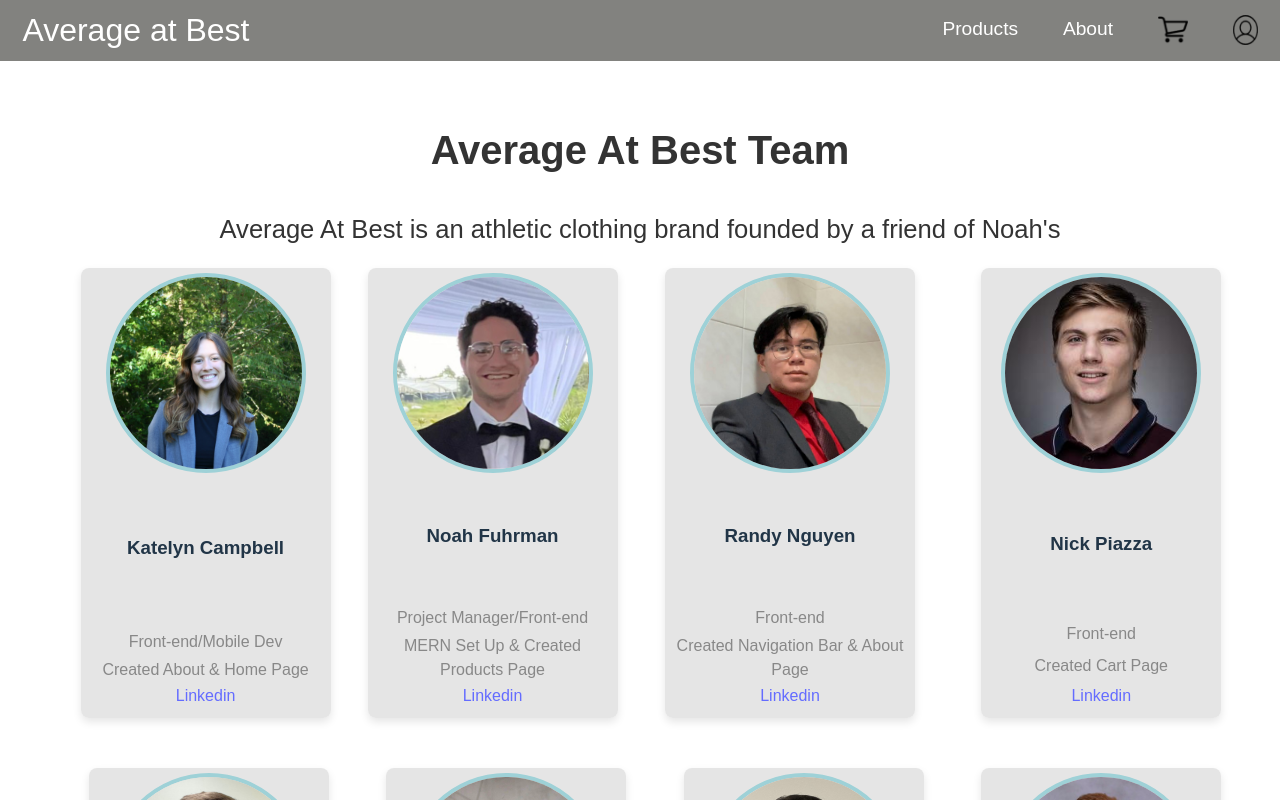
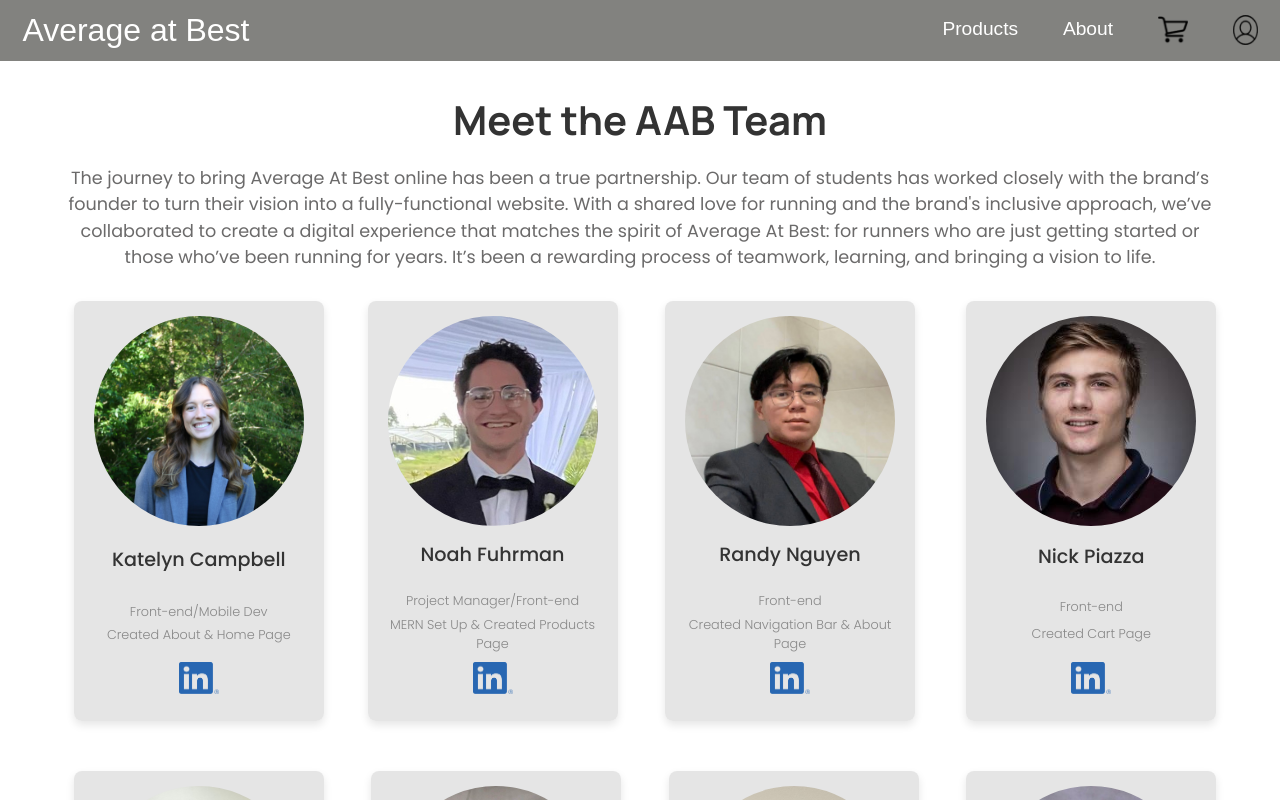
Before and after one commit to noahf909/GITMERN, a React (Vite) app in the folder AAB/: page /About in a window 1280 px wide. Built offline with nearby package versions, Linux system fonts and the light colour scheme.

Commit message:
Design Changes to About
Changing LinkedIn links to use logo, formatting changes

```diff
--- a/AAB/src/pages/About.css
+++ b/AAB/src/pages/About.css
@@ -7,7 +7,7 @@
 
   .section-white {
     background-color: #ffffff;
-    padding: 60px 20px;
+    padding: 30px 20px;
   }
 
   .container {
@@ -26,28 +26,31 @@
   /* Section Title */
   .section-title {
     font-size: 2.5rem;
-    margin-bottom: 30px;
     color: #333;
+    font-family: 'Manrope', sans-serif;
+    font-weight: 700;
     text-align: center;
+    margin-bottom: 15px;
   }
 
   .section-subtitle {
-    font-size: 1.6rem;
-    margin-bottom: 20px;
-    color: #333;
+    font-size: 1.1rem;
+    margin-bottom: 30px;
     text-align: center;
+    font-family: 'Poppins', sans-serif;
+    color: #6b6a6a;
   }
 
   /* Team Item */
   .team-item {
     background: #dbdbdbb9;
     border-radius: 8px;
-    padding: 5px;
+    padding: 15px;
     text-align: center;
     box-shadow: 0 4px 8px rgba(0, 0, 0, 0.1);
     margin: 0 15px 30px;
     transition: transform 0.2s;
-    height: 450px;
+    height: 420px;
     width: 100%;
     max-width: 250px;
     display: flex;
@@ -63,16 +66,16 @@
 
   /* Image */
   .team-item img {
-    width: 200px;
-    height: 200px;
-    border-radius: 50%; /* Circular image */
+    width: 210px;
+    height: 210px;
+    border-radius: 50%;
     margin-bottom: 5px;
-    border: 4px solid #9ed1d7; /* Border color */
   }
 
   /* Team Info */
   .team-info {
     margin-top: 5px;
+    margin-bottom: 5px;
     padding: 5px;
     word-wrap: break-word;
     overflow: hidden;
@@ -82,42 +85,24 @@
     justify-content: flex-start;
 }
 
-
-  .team-info h3 {
-    font-size: 1.2rem;
-    margin: 5px 0;
-  }
+.section-white h3 {
+  font-family: "Poppins", sans-serif;
+  font-weight: 500;
+  font-size: 1.2rem;
+  margin-bottom: 10px;
+  margin-top: 10px;
+  color: #333;
+  text-align: center;
+}
 
   .team-info p {
+    font-family: "Poppins", sans-serif;
+    font-weight: 300;
+    font-size: 0.8rem;
     color: #888;
     margin: 2px 0;
     word-wrap: break-word;
-
   }
-
-  /* Social Icons */
-  .team-icon {
-    list-style: none;
-    padding: 0;
-    display: flex;
-    justify-content: center;
-  }
-
-  .team-icon li {
-    margin: 0 10px;
-  }
-
-  .team-icon a {
-    text-decoration: none;
-    color: #4caf50; /* Adjust link color */
-    font-size: 1.5rem;
-    transition: color 0.2s;
-  }
-
-  .team-icon a:hover {
-    color: #333; /* Color on hover */
-  }
-
 
   @media (max-width: 992px) {
     .row {
--- a/AAB/src/pages/About.tsx
+++ b/AAB/src/pages/About.tsx
@@ -7,14 +7,15 @@
 import nick from '../assets/nick.jpg';
 import jacob from '../assets/jacob.jpg';
 import joshua from '../assets/joshua.jpg';
+import linkedinLogo from '../assets/icons/LI-In-Bug.png';
 
 const About = () => {
-    const AboutDes = "Average At Best is an athletic clothing brand founded by a friend of Noah's";
+    const AboutDes = "The journey to bring Average At Best online has been a true partnership. Our team of students has worked closely with the brand’s founder to turn their vision into a fully-functional website. With a shared love for running and the brand's inclusive approach, we’ve collaborated to create a digital experience that matches the spirit of Average At Best: for runners who are just getting started or those who’ve been running for years. It’s been a rewarding process of teamwork, learning, and bringing a vision to life.";
     return (
       <section className="section-white">
         <div className="container">
           <div className = 'col-md-12 text-center'>
-            <h2 className="section-title">Average At Best Team</h2>
+            <h2 className="section-title">Meet the AAB Team</h2>
               <p className = "section-subtitle">{AboutDes}</p>
           </div>
 
@@ -26,8 +27,10 @@
                   <div className="team-info">
                     <p>Front-end/Mobile Dev</p>
                     <p>Created About & Home Page</p>
-                    <a href="https://www.linkedin.com/in/katelynsoups/" target="_blank" rel="noopener noreferrer">Linkedin</a>
                   </div>
+                  <a href="https://www.linkedin.com/in/katelynsoups/" target="_blank" rel="noopener noreferrer">
+                    <img src={linkedinLogo} alt="LinkedIn" style={{ width: '40px', height: '32px', borderRadius: '0%' }} />
+                  </a>
               </div>
             </div>
 
@@ -38,8 +41,10 @@
                   <div className="team-info">
                     <p>Project Manager/Front-end</p>
                     <p>MERN Set Up & Created Products Page</p>
-                    <a href="https://www.linkedin.com/in/noah-f-893a78237/" target="_blank" rel="noopener noreferrer">Linkedin</a>
                   </div>
+                  <a href="https://www.linkedin.com/in/noah-f-893a78237/" target="_blank" rel="noopener noreferrer">
+                    <img src={linkedinLogo} alt="LinkedIn" style={{ width: '40px', height: '32px', borderRadius: '0%' }} />
+                  </a>
               </div>
             </div>
 
@@ -50,8 +55,10 @@
                   <div className="team-info">
                     <p>Front-end</p>
                     <p>Created Navigation Bar & About Page</p>
-                    <a href="https://www.linkedin.com/in/randy-nguyen-software-developer22/" target="_blank" rel="noopener noreferrer">Linkedin</a>
                   </div>
+                  <a href="https://www.linkedin.com/in/randy-nguyen-software-developer22/" target="_blank" rel="noopener noreferrer">
+                    <img src={linkedinLogo} alt="LinkedIn" style={{ width: '40px', height: '32px', borderRadius: '0%' }} />
+                  </a>
               </div>
             </div>
             <div className="col-sm-6 col-md-4">
@@ -63,8 +70,10 @@
                   <p></p>
                   <p>Created Cart Page</p>
                   <p></p>
-                  <a href="https://www.linkedin.com/in/nickpiazza26/" target="_blank" rel="noopener noreferrer">Linkedin</a>
                 </div>
+                <a href="https://www.linkedin.com/in/nickpiazza26/" target="_blank" rel="noopener noreferrer">
+                  <img src={linkedinLogo} alt="LinkedIn" style={{ width: '40px', height: '32px', borderRadius: '0%' }} />
+                </a>
               </div>
             </div>
             <div className="col-sm-6 col-md-4">
@@ -74,8 +83,10 @@
                 <div className="team-info">
                   <p>API</p>
                   <p>Created API Portion</p>
-                  <a href="https://www.linkedin.com/in/santos-solanet" target="_blank" rel="noopener noreferrer">Linkedin</a>
                 </div>
+                <a href="https://www.linkedin.com/in/santos-solanet" target="_blank" rel="noopener noreferrer">
+                  <img src={linkedinLogo} alt="LinkedIn" style={{ width: '40px', height: '32px', borderRadius: '0%' }} />
+                </a>
               </div>
             </div>
 
@@ -86,8 +97,10 @@
                 <div className="team-info">
                   <p>Database</p>
                   <p>Created Database</p>
-                  <a href="https://www.linkedin.com/in/ashton-becker?utm_source=share&utm_campaign=share_via&utm_content=profile&utm_medium=ios_app" target="_blank" rel="noopener noreferrer">Linkedin</a>
                 </div>
+                <a href="https://www.linkedin.com/in/ashton-becker?utm_source=share&utm_campaign=share_via&utm_content=profile&utm_medium=ios_app" target="_blank" rel="noopener noreferrer">
+                  <img src={linkedinLogo} alt="LinkedIn" style={{ width: '40px', height: '32px', borderRadius: '0%' }} />
+                </a>
               </div>
             </div>
 
@@ -100,8 +113,10 @@
                   <p></p>
                   <p>Created Mobile App</p>
                   <p></p>
-                  <a href="https://www.linkedin.com/in/jacobka1219/" target="_blank" rel="noopener noreferrer">Linkedin</a>
                 </div>
+                <a href="https://www.linkedin.com/in/jacobka1219/" target="_blank" rel="noopener noreferrer">
+                  <img src={linkedinLogo} alt="LinkedIn" style={{ width: '40px', height: '32px', borderRadius: '0%' }} />
+                </a>
               </div>
             </div>
 
@@ -113,8 +128,10 @@
                   <p>Founder</p>
                   <p></p>
                   <p>Created the Brand</p>
-                  <a href="https://www.linkedin.com/in/joshorlian/" target="_blank" rel="noopener noreferrer">Linkedin</a>
                 </div>
+                <a href="https://www.linkedin.com/in/joshorlian/" target="_blank" rel="noopener noreferrer">
+                  <img src={linkedinLogo} alt="LinkedIn" style={{ width: '40px', height: '32px', borderRadius: '0%' }} />
+                </a>
               </div>
             </div>
 
```
Also changed, not shown: AAB/src/assets/icons/LI-In-Bug.png (added).
